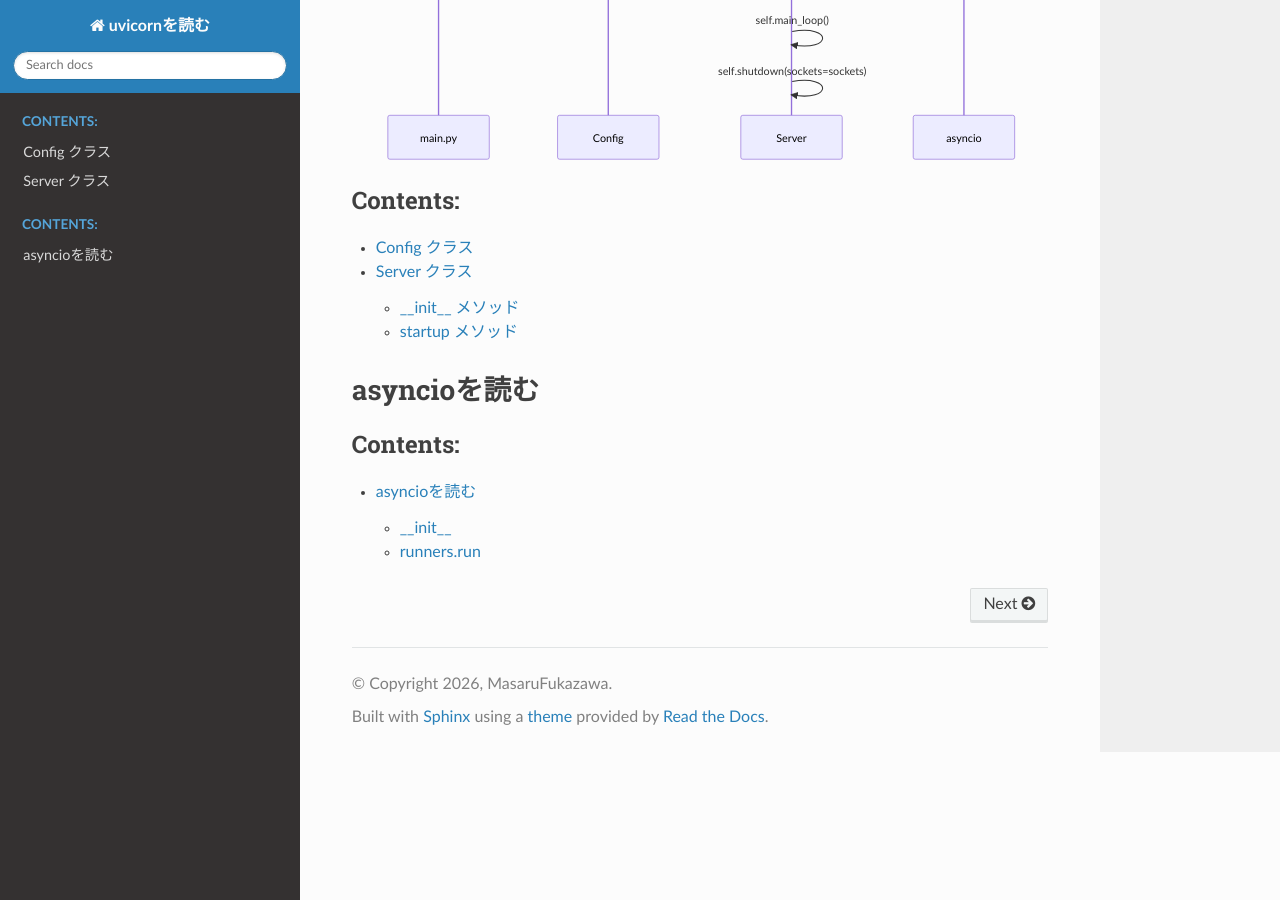
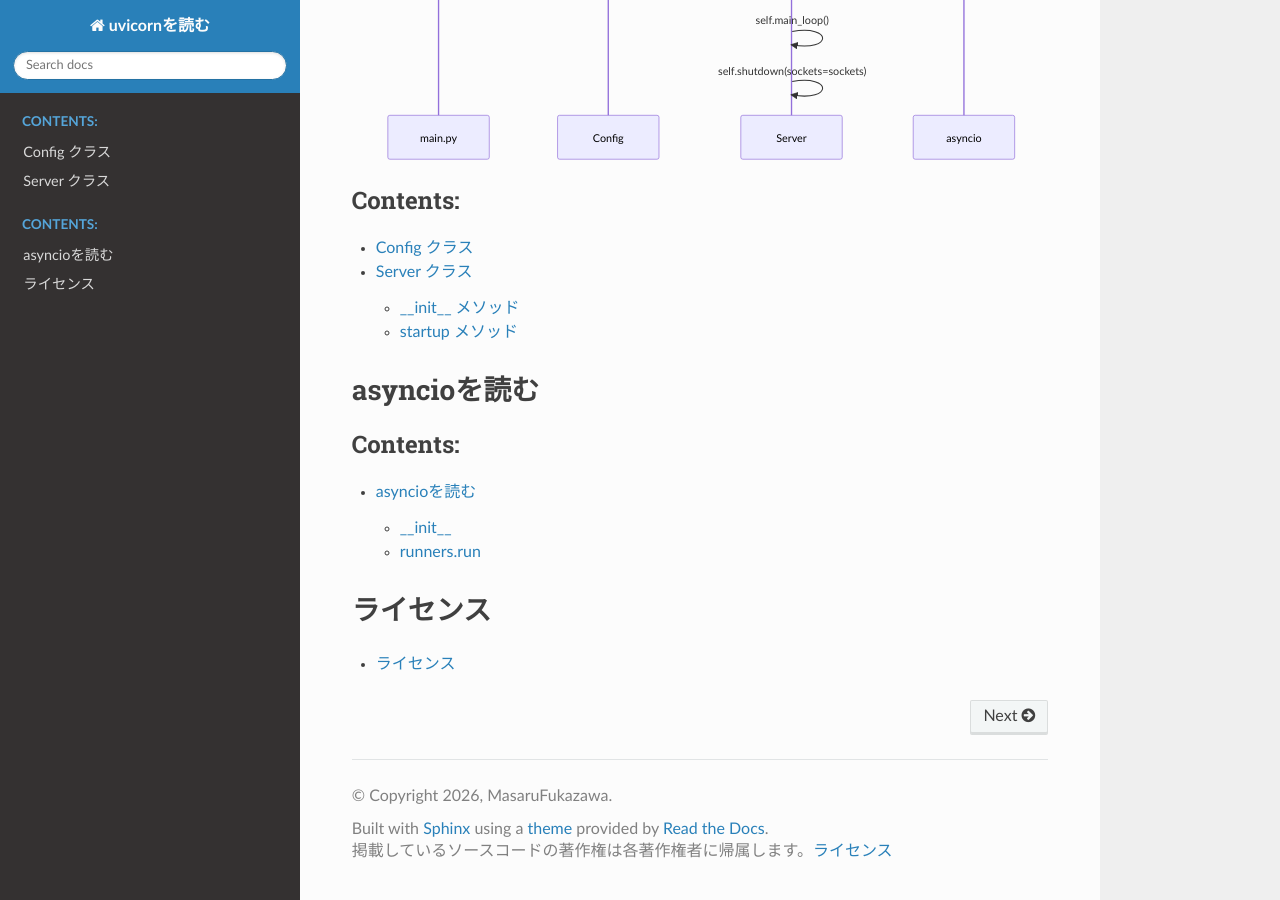
Before and after one commit to MasaruFukazawa/reading-uvicorn, a Sphinx documentation site: the page built from source/index.rst, in a window 1280 px wide and 900 px high, scrolled down 839 px. Built offline with Sphinx 7.4.7 and the Read the Docs theme 3.1.0, drawn with Linux system fonts in a browser that asks for light colours; part of the change alters nothing that is shown.

Commit message:
Add license page for quoted uvicorn and CPython source code
Pages quote uvicorn (BSD 3-Clause) and CPython asyncio (PSF License v2)
source code verbatim. Add a license page with both license texts, link it
from the top page, and add a footer link on every page.

Co-Authored-By: Claude Opus 5.5 (1M context) <noreply@anthropic.com>

```diff
--- /dev/null
+++ b/source/_templates/footer.html
@@ -0,0 +1,5 @@
+{% extends "!footer.html" %}
+{% block extrafooter %}
+<p>掲載しているソースコードの著作権は各著作権者に帰属します。<a href="{{ pathto('license') }}">ライセンス</a></p>
+{{ super() }}
+{% endblock %}
--- a/source/index.rst
+++ b/source/index.rst
@@ -57,3 +57,12 @@ asyncioを読む
    :caption: Contents:
 
    asyncio/index
+
+
+ライセンス
+===========================
+
+.. toctree::
+   :maxdepth: 1
+
+   license
--- /dev/null
+++ b/source/license.rst
@@ -0,0 +1,106 @@
+ライセンス
+===========================
+
+このサイトは、次の 2 つのソフトウェアのソースコードを、読解のために掲載しています。
+掲載したコードの著作権は、それぞれの著作権者に帰属します。
+
+.. list-table::
+   :widths: 30 30 40
+   :header-rows: 1
+
+   * - 掲載しているページ
+     - 元のソフトウェア
+     - ライセンス
+   * - 「uvicornを読む」の各ページ
+     - uvicorn（https://github.com/Kludex/uvicorn）
+     - BSD 3-Clause License
+   * - 「asyncioを読む」の各ページ
+     - CPython の asyncio（https://github.com/python/cpython）
+     - Python Software Foundation License Version 2
+
+このサイトの解説文の著作権は MasaruFukazawa に帰属します。
+
+uvicorn
+---------------------------
+
+.. code-block:: text
+
+    Copyright © 2017-present, Encode OSS Ltd.
+    All rights reserved.
+
+    Redistribution and use in source and binary forms, with or without
+    modification, are permitted provided that the following conditions are met:
+
+    * Redistributions of source code must retain the above copyright notice, this
+      list of conditions and the following disclaimer.
+
+    * Redistributions in binary form must reproduce the above copyright notice,
+      this list of conditions and the following disclaimer in the documentation
+      and/or other materials provided with the distribution.
+
+    * Neither the name of the copyright holder nor the names of its
+      contributors may be used to endorse or promote products derived from
+      this software without specific prior written permission.
+
+    THIS SOFTWARE IS PROVIDED BY THE COPYRIGHT HOLDERS AND CONTRIBUTORS "AS IS"
+    AND ANY EXPRESS OR IMPLIED WARRANTIES, INCLUDING, BUT NOT LIMITED TO, THE
+    IMPLIED WARRANTIES OF MERCHANTABILITY AND FITNESS FOR A PARTICULAR PURPOSE ARE
+    DISCLAIMED. IN NO EVENT SHALL THE COPYRIGHT HOLDER OR CONTRIBUTORS BE LIABLE
+    FOR ANY DIRECT, INDIRECT, INCIDENTAL, SPECIAL, EXEMPLARY, OR CONSEQUENTIAL
+    DAMAGES (INCLUDING, BUT NOT LIMITED TO, PROCUREMENT OF SUBSTITUTE GOODS OR
+    SERVICES; LOSS OF USE, DATA, OR PROFITS; OR BUSINESS INTERRUPTION) HOWEVER
+    CAUSED AND ON ANY THEORY OF LIABILITY, WHETHER IN CONTRACT, STRICT LIABILITY,
+    OR TORT (INCLUDING NEGLIGENCE OR OTHERWISE) ARISING IN ANY WAY OUT OF THE USE
+    OF THIS SOFTWARE, EVEN IF ADVISED OF THE POSSIBILITY OF SUCH DAMAGE.
+
+CPython（asyncio）
+---------------------------
+
+.. code-block:: text
+
+    PYTHON SOFTWARE FOUNDATION LICENSE VERSION 2
+    --------------------------------------------
+
+    1. This LICENSE AGREEMENT is between the Python Software Foundation
+    ("PSF"), and the Individual or Organization ("Licensee") accessing and
+    otherwise using this software ("Python") in source or binary form and
+    its associated documentation.
+
+    2. Subject to the terms and conditions of this License Agreement, PSF hereby
+    grants Licensee a nonexclusive, royalty-free, world-wide license to reproduce,
+    analyze, test, perform and/or display publicly, prepare derivative works,
+    distribute, and otherwise use Python alone or in any derivative version,
+    provided, however, that PSF's License Agreement and PSF's notice of copyright,
+    i.e., "Copyright (c) 2001 Python Software Foundation; All Rights Reserved"
+    are retained in Python alone or in any derivative version prepared by Licensee.
+
+    3. In the event Licensee prepares a derivative work that is based on
+    or incorporates Python or any part thereof, and wants to make
+    the derivative work available to others as provided herein, then
+    Licensee hereby agrees to include in any such work a brief summary of
+    the changes made to Python.
+
+    4. PSF is making Python available to Licensee on an "AS IS"
+    basis.  PSF MAKES NO REPRESENTATIONS OR WARRANTIES, EXPRESS OR
+    IMPLIED.  BY WAY OF EXAMPLE, BUT NOT LIMITATION, PSF MAKES NO AND
+    DISCLAIMS ANY REPRESENTATION OR WARRANTY OF MERCHANTABILITY OR FITNESS
+    FOR ANY PARTICULAR PURPOSE OR THAT THE USE OF PYTHON WILL NOT
+    INFRINGE ANY THIRD PARTY RIGHTS.
+
+    5. PSF SHALL NOT BE LIABLE TO LICENSEE OR ANY OTHER USERS OF PYTHON
+    FOR ANY INCIDENTAL, SPECIAL, OR CONSEQUENTIAL DAMAGES OR LOSS AS
+    A RESULT OF MODIFYING, DISTRIBUTING, OR OTHERWISE USING PYTHON,
+    OR ANY DERIVATIVE THEREOF, EVEN IF ADVISED OF THE POSSIBILITY THEREOF.
+
+    6. This License Agreement will automatically terminate upon a material
+    breach of its terms and conditions.
+
+    7. Nothing in this License Agreement shall be deemed to create any
+    relationship of agency, partnership, or joint venture between PSF and
+    Licensee.  This License Agreement does not grant permission to use PSF
+    trademarks or trade name in a trademark sense to endorse or promote
+    products or services of Licensee, or any third party.
+
+    8. By copying, installing or otherwise using Python, Licensee
+    agrees to be bound by the terms and conditions of this License
+    Agreement.
```
